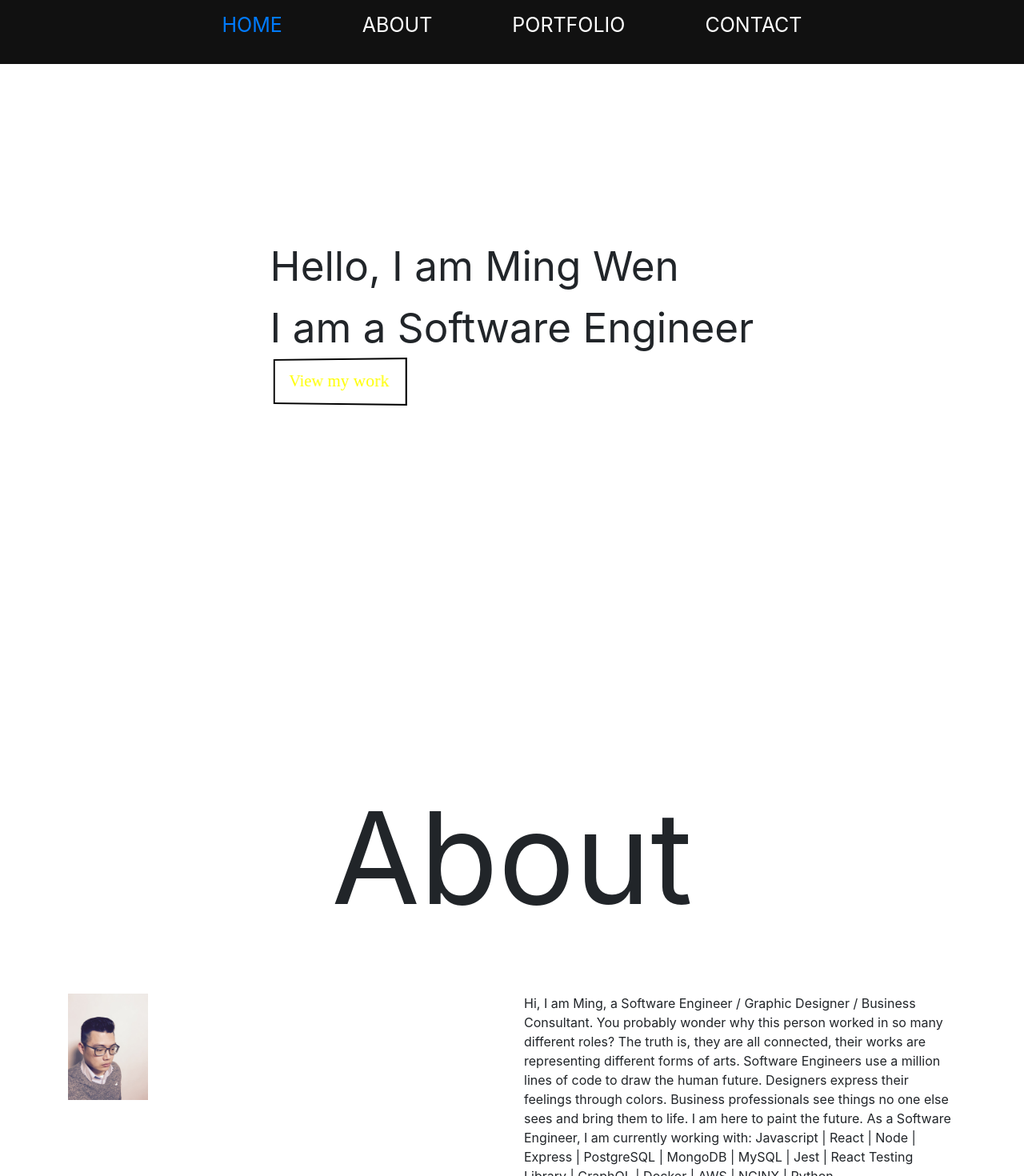
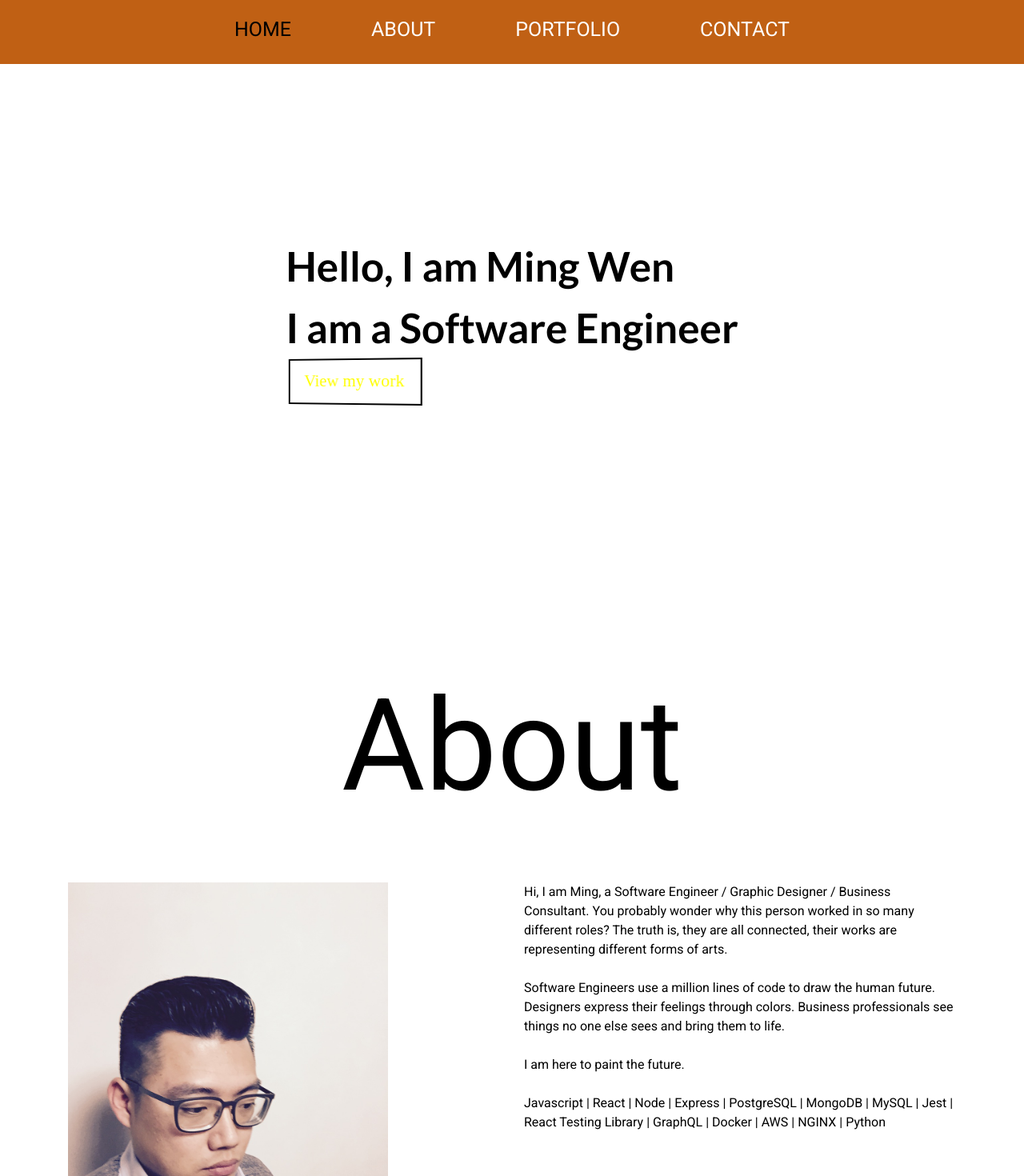
Before and after one commit to mingwencode/myPortfolio, a React app: page / in a window 1280 px wide. Shown: the top 1470 px of the page at 80% size. Built offline with nearby package versions, Linux system fonts and the light colour scheme.

Commit message:
update font

```diff
--- a/client/src/components/About.jsx
+++ b/client/src/components/About.jsx
@@ -12,17 +12,14 @@ const About = () => {
         </Row>
         <Row>
           <Col>
-            <img src={'../images/profile_pic.jpeg'} width="100" />
+            <img src={'../images/profile_pic.jpeg'} width="400" />
           </Col>
           <Col>
-            <p>Hi, I am Ming, a Software Engineer / Graphic Designer / Business Consultant. You probably wonder why this person worked in so many different roles? The truth is, they are all connected, their works are representing different forms of arts.
-
-            Software Engineers use a million lines of code to draw the human future. Designers express their feelings through colors. Business professionals see things no one else sees and bring them to life.
-
-            I am here to paint the future.
-
-            As a Software Engineer, I am currently working with:
-            Javascript | React | Node | Express | PostgreSQL | MongoDB | MySQL | Jest | React Testing Library | GraphQL | Docker | AWS | NGINX | Python</p>
+            <div>Hi, I am Ming, a Software Engineer / Graphic Designer / Business Consultant. You probably wonder why this person worked in so many different roles? The truth is, they are all connected, their works are representing different forms of arts.
+            </div><br />
+            <div>Software Engineers use a million lines of code to draw the human future. Designers express their feelings through colors. Business professionals see things no one else sees and bring them to life.</div><br />
+            <div>I am here to paint the future.</div><br />
+            <div>Javascript | React | Node | Express | PostgreSQL | MongoDB | MySQL | Jest | React Testing Library | GraphQL | Docker | AWS | NGINX | Python</div>
           </Col>
         </Row>
 
--- a/public/style.css
+++ b/public/style.css
@@ -1,16 +1,15 @@
-@import url('https://fonts.googleapis.com/css?family=Montserrat');
+@import url('https://fonts.googleapis.com/css2?family=Lato:ital,wght@0,100;0,300;0,400;0,700;0,900;1,100;1,300;1,400;1,700;1,900&display=swap');
 
-@import url('https://fonts.googleapis.com/css2?family=Roboto');
+@import url('https://fonts.googleapis.com/css2?family=Roboto&display=swap');
 
 * {
   margin: 0;
   padding: 0;
   box-sizing: border-box;
-
 }
 
-body {
-  font-family:'Montserrat',sans-serif;
+#app {
+  font-family:'Roboto',sans-serif;
   color:black;
 }
 
@@ -36,18 +35,25 @@ body {
   display: flex;
   justify-content: center;
   align-items: center;
-  background-color: #111;
+  background-color: #C06014;
   color: white;
   font-size: 25px;
   z-index: 2;
+}
 
+a.active {
+  color: black;
+}
 
+.nav-bar a:hover {
+  color:black;
 }
 
 .nav-bar {
   position: relative;
   display: flex;
   list-style: none;
+  margin-top: 10px;
 }
 
 .nav-bar li {
@@ -57,6 +63,10 @@ body {
 }
 
 /*homepage*/
+.home-page {
+  font-family: 'Lato',sans-serif;
+  font-weight: 700;
+}
 .home-page span {
   font-size: 4vw;
 }
@@ -94,7 +104,9 @@ body {
 
 /*portfolio*/
 
-
+#portfolio {
+  background-color: #EDDBCD;
+}
 .project-card {
   /* max-height: 300px; */
   width: 300px;
```
